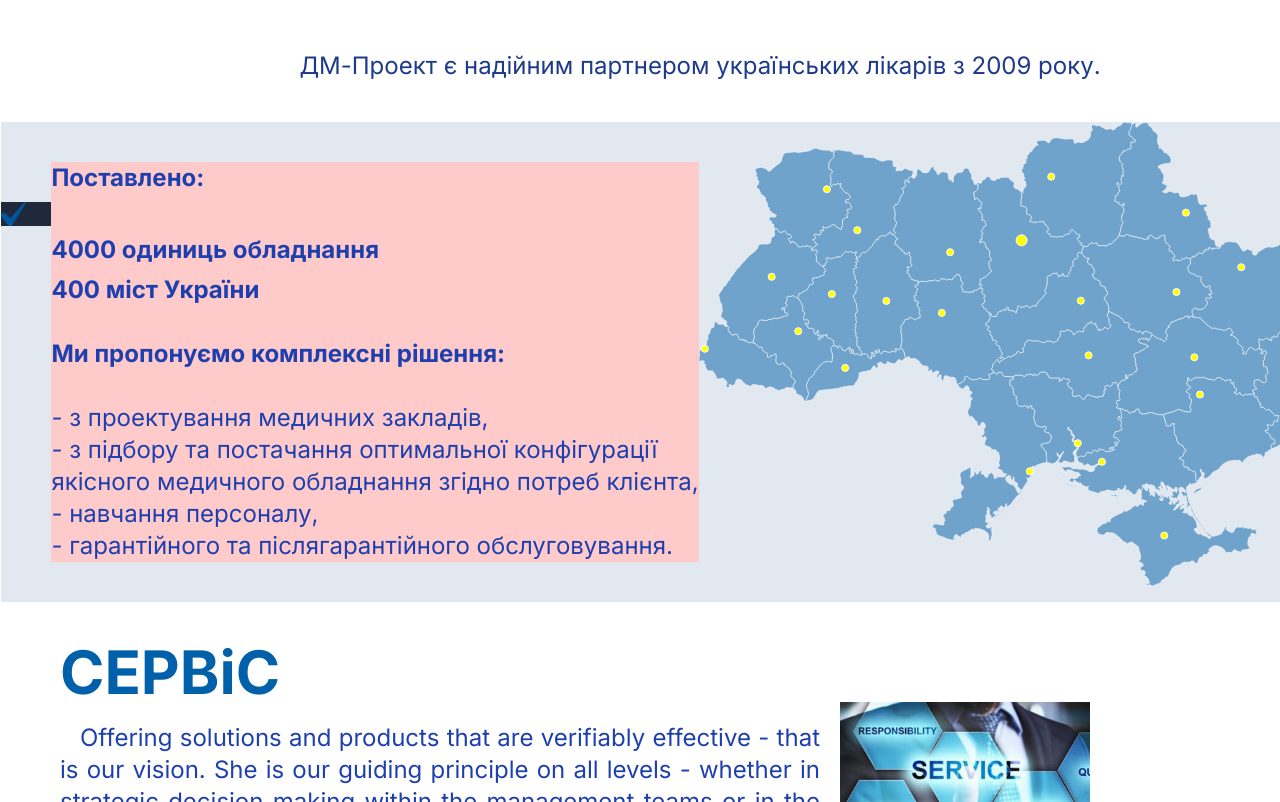
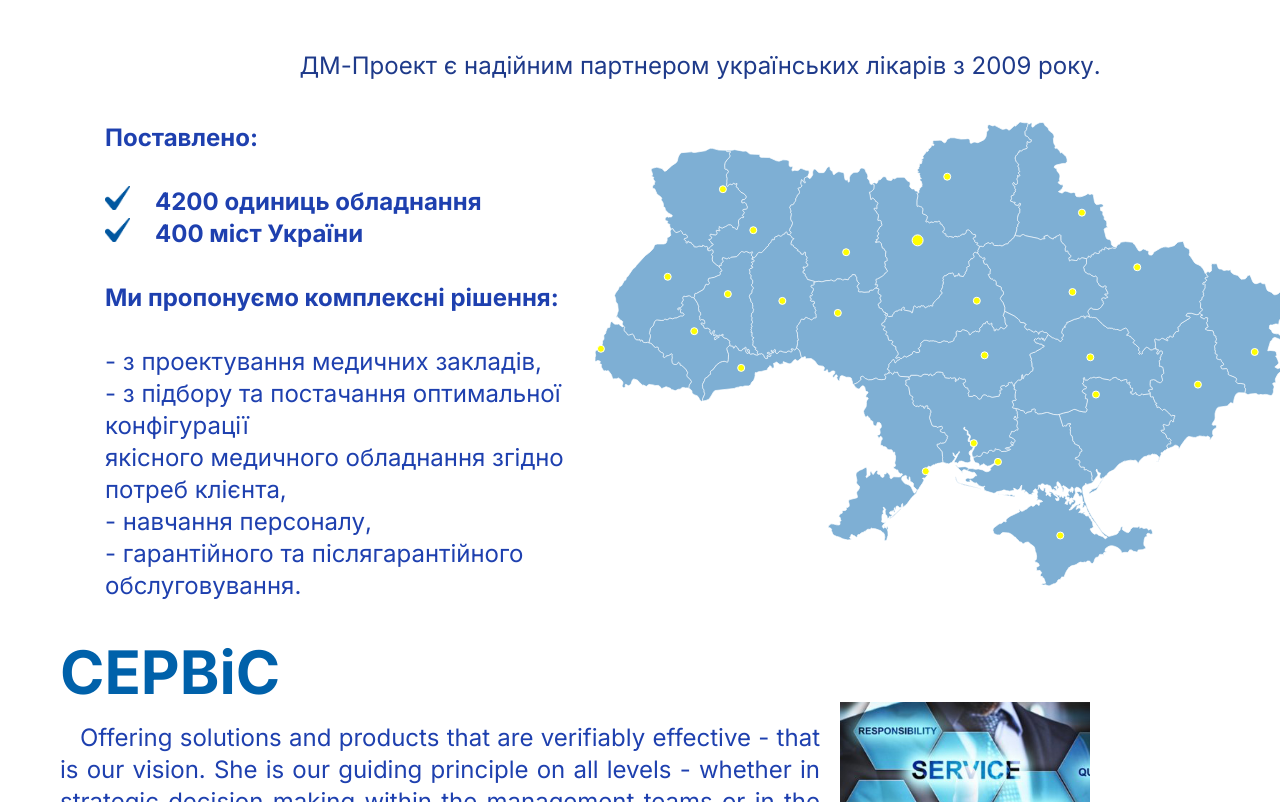
Before and after one commit to ven0m79/dm-project, a Next.js app: page / in a window 1280 px wide. Shown: the part 640-1442 px from the top of the page. Built offline with nearby package versions, Linux system fonts and the light colour scheme.

Commit message:
dm-next-SliderFinalRebuild

```diff
--- a/pages/home/index.tsx
+++ b/pages/home/index.tsx
@@ -19,10 +19,15 @@ const HomePage = () => {
           </div>
 
           <div
-            className="flex flex-1 flex-row justify-end items-center self-center bg-slate-200"
-            style={{ maxWidth: "1400px" }}>
+            className="flex flex-1 flex-row justify-end items-center self-center"
+            style={{ width: "85%", maxWidth: "1400px" }}>
+
+            <div className="text-2xl text-blue-800">
+              <div className={"font-bold"}> {'Поставлено:'}</div>
+              <br />
+                <div className="flex flex-1 flex-row items-center self-center">
                   <div
-              className="self-start align-top bg-slate-800 mt-20"
+                    className="self-start"
                     style={{ width: "50px" }}>
                       <Image
                           alt="Галочка"
@@ -30,11 +35,22 @@ const HomePage = () => {
                           height={25}
                           src={"/galka.png"} />
                   </div>
-            <div className="text-2xl text-blue-800 bg-red-200">
-              <div className={"font-bold"}> {'Поставлено:'}</div>
-              <br />
-              <div className={"font-bold py-2"}> {'4000 одиниць обладнання'}</div>
+                    <div className={"font-bold"}> {'4200 одиниць обладнання'}</div>
+
+              </div>
+              <div className="flex flex-1 flex-row">
+                  <div
+                    className="self-start align-top"
+                    style={{ width: "50px" }}>
+                      <Image
+                          alt="Галочка"
+                          width={25}
+                          height={25}
+                          src={"/galka.png"} />
+                  </div>
+
                     <div className={"font-bold"}> {'400 міст України'}</div>
+              </div>
               <br />
               <div className={"font-bold"}> {'Ми пропонуємо комплексні рішення:'}</div>
               <br />
```
Lines whose indentation alone changed are shown as unchanged.
